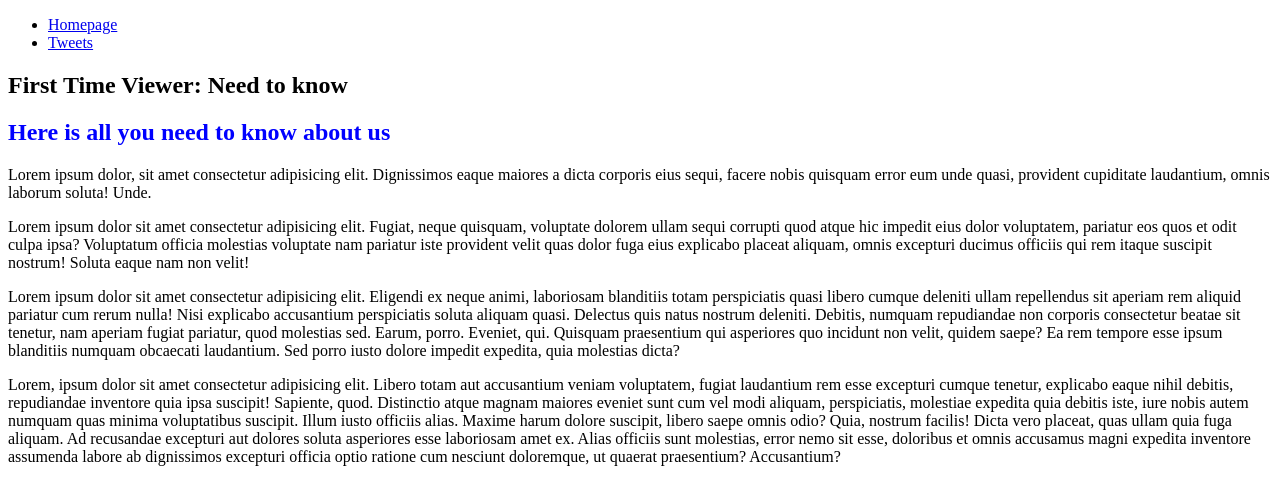
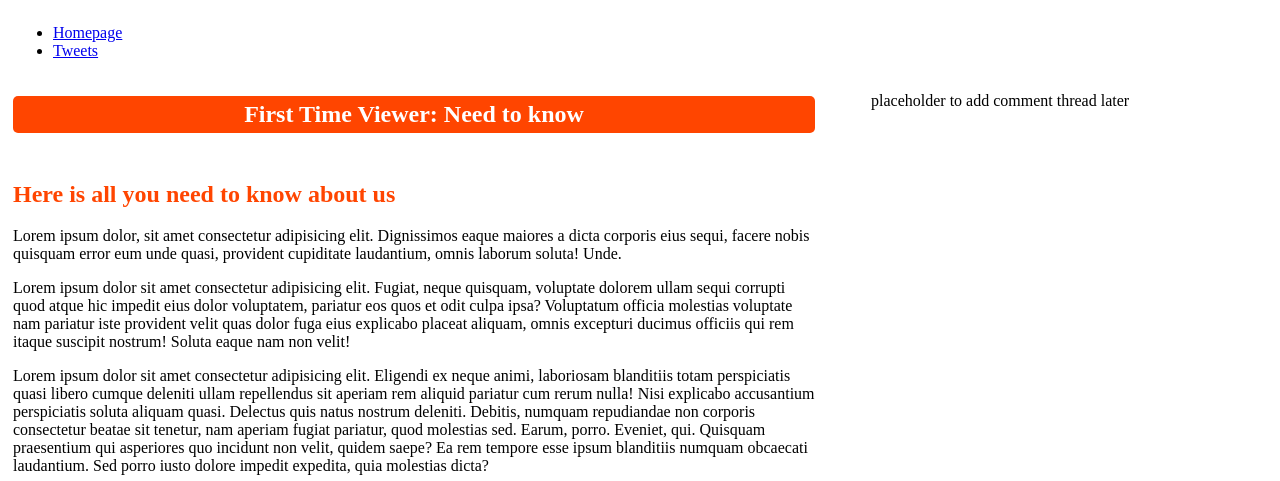
Before and after one commit to EnochBoss/alx_html_css, a plain HTML site: page css_basic/index.html in a window 1280 px wide. Shown: the top 481 px of the page. Drawn offline with Linux system fonts and the light colour scheme.

Commit message:
add more css rules

```diff
--- a/css_basic/index.html
+++ b/css_basic/index.html
@@ -8,7 +8,7 @@
     <link href="./base.css" rel="stylesheet">
     <link href="./styles.css" rel="stylesheet">
 </head>
-<body>
+<body class="works_on_smartphone">
     <header>
         <ul>
             <li><a href="./index.html">Homepage</a></li>
--- a/css_basic/styles.css
+++ b/css_basic/styles.css
@@ -1,3 +1,40 @@
-h2 {
-    color: blue;
+html {
+    padding-left: 5px;
 }
+
+
+
+h1 {
+    background-color: orangered;
+    border-radius: 5px;
+    color: white;
+    text-align: center;
+    padding: 0.3rem 0rem;
+    margin-bottom: 3rem;
+}
+
+h2, h3 {
+    color: orangered;
+}
+
+body {
+    display: flex;
+    flex-direction: column;
+}
+
+main {
+    display: flex;
+    flex-direction: row;
+    flex: auto;
+    column-gap: 3.5rem;
+}
+
+article {
+    flex: 2;
+    overflow-y: auto;
+}
+
+aside {
+    flex: 1;
+    overflow-y: auto;
+}
```
